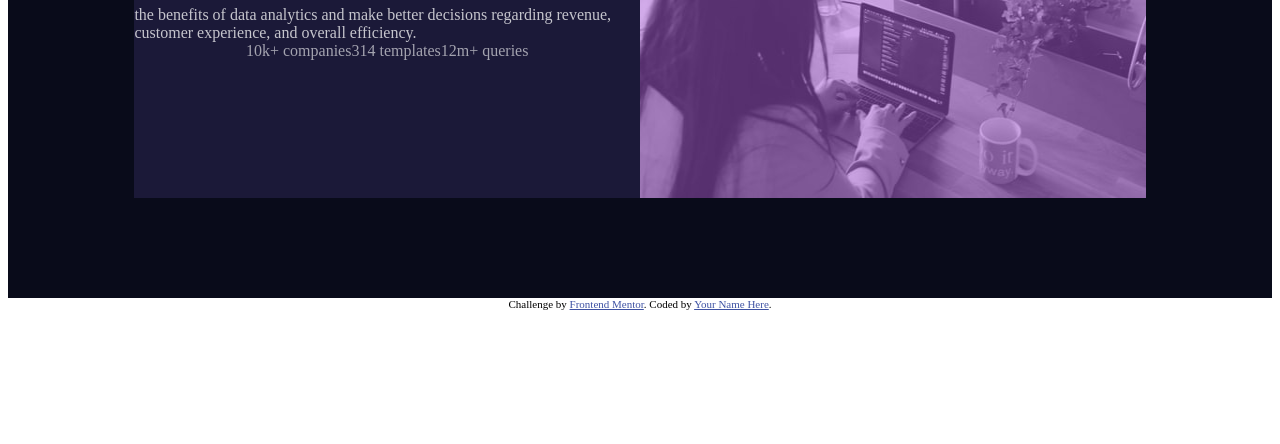
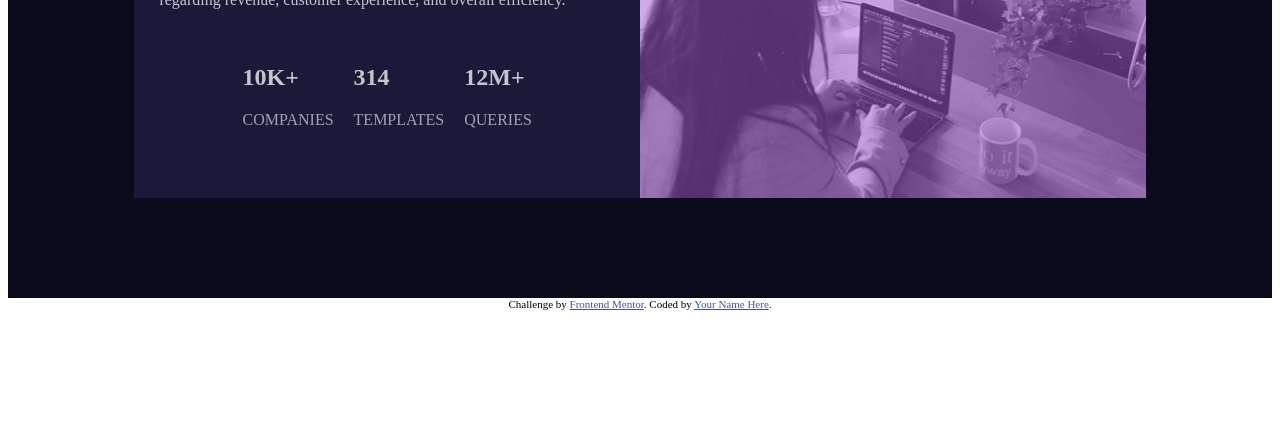
Before and after one commit to dominikszafara/stats_previev, a plain HTML site: page index.html in a window 1280 px wide. Shown: the part 356-800 px from the top of the page. Drawn offline with Linux system fonts and the light colour scheme.

Commit message:
improved textbox

```diff
--- a/index.html
+++ b/index.html
@@ -23,13 +23,13 @@
         <h1>Get <span>insights</span> that help your business grow. </h1>
        </div>
        <div class="maintextbox">
-         the benefits of data analytics and make better decisions regarding revenue, customer
+         Discover the benefits of data analytics and make better decisions regarding revenue, customer
         experience, and overall efficiency.
        </div>
         <div class="statstextbox">
-           <div class="box1">10k+ companies</div>
-           <div class="box2">314 templates</div>
-           <div class="box3">12m+ queries</div>
+           <div class="box1"><h2>10K+</h2>COMPANIES</div>
+           <div class="box2"><h2>314</h2>TEMPLATES</div>
+           <div class="box3"><h2>12M+</h2>QUERIES</div>
         </div>
    </div>
       <div class="imagebox">
--- a/styles.css
+++ b/styles.css
@@ -33,6 +33,7 @@
     flex-direction: column;
     justify-content: center;
     align-items: center;
+
 }
 .imagebox{
     justify-self: left;
@@ -49,14 +50,19 @@ img{
     order: 1;
     text-align: left;
     color: hsl(0, 0%, 100%);
+    padding: 10px;
 }
 span{
     color:hsl(277, 64%, 61%);
+}
+h2{
+    color: hsla(0, 0%, 100%, 0.75);
 }
 .maintextbox{
 order: 2;
 text-align: left;
 color: hsla(0, 0%, 100%, 0.75);
+padding: 25px;
 }
 .statstextbox{
 order: 3;
@@ -65,17 +71,24 @@ flex-direction: row;
 justify-content: center;
 align-items: center;
 color: hsla(0, 0%, 100%, 0.6);
+
 }
 .box1{
+    width: 33%;
     text-align: left;
     order: 1;
+    padding: 10px;
 }
 .box2{
+    width: 33%;
     text-align: left;
     order: 2;
+    padding: 10px;
 }
 
 .box3{
+    width: 33%;
     text-align: left;
     order: 3;
+    padding: 10px;
         }
```
Lines whose indentation alone changed are shown as unchanged.
